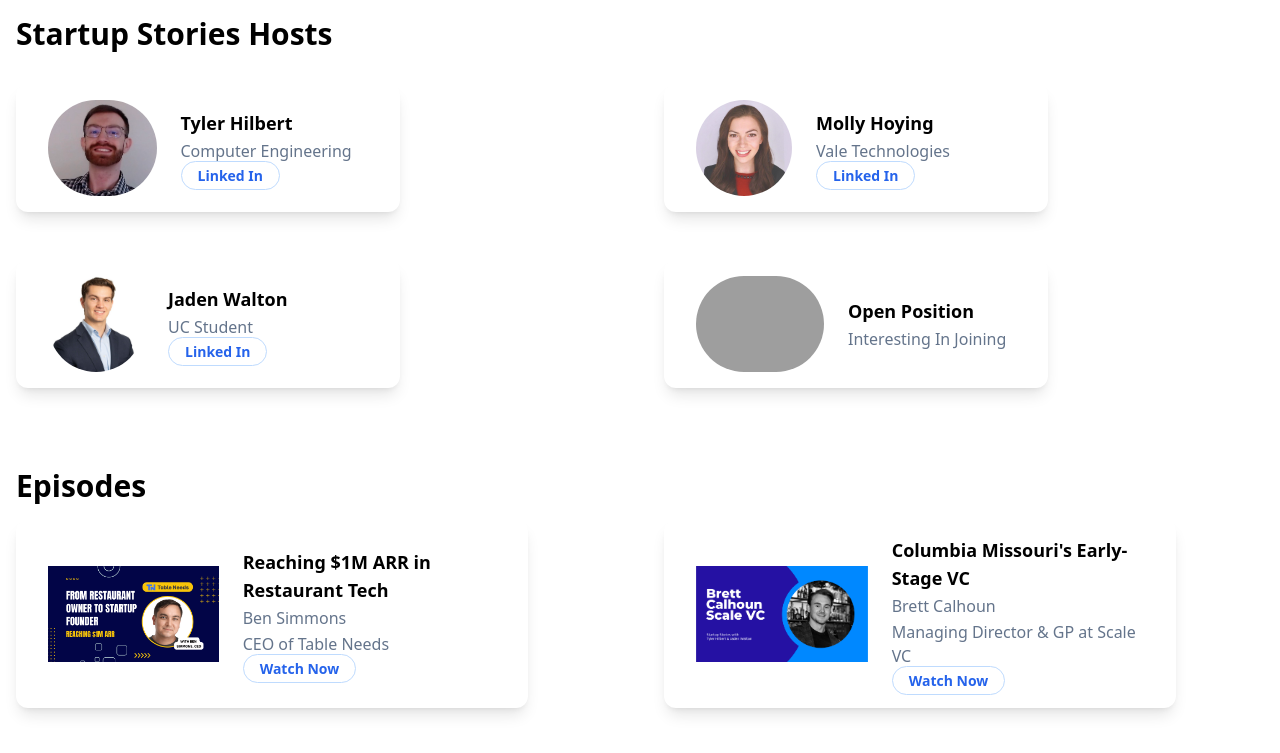
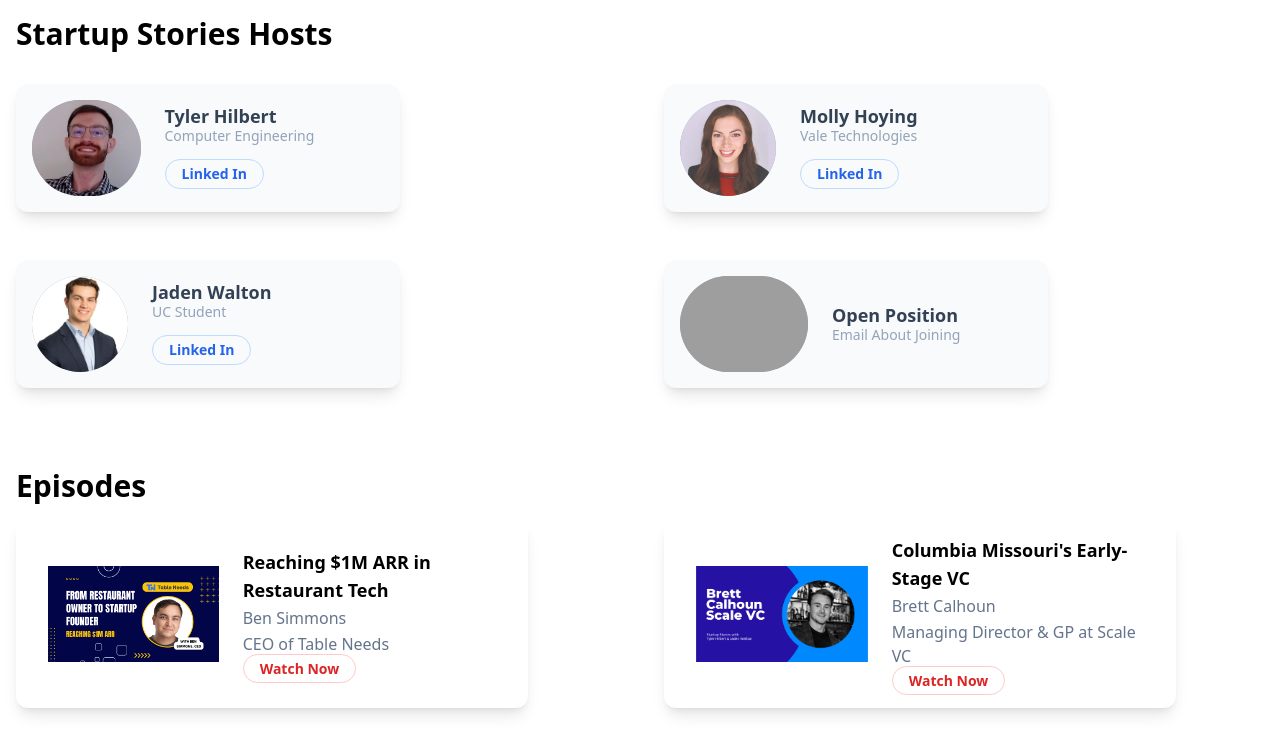
Before and after one commit to Tyler-Hilbert/StartupStories, a website: page src/index.html in a window 1280 px wide. Shown: the top 753 px of the page. Drawn offline with Linux system fonts and the light colour scheme; grey boxes are pictures that could not be loaded.

Commit message:
Updated CSS, card and watch now red

```diff
--- a/src/index.html
+++ b/src/index.html
@@ -12,65 +12,64 @@
 
     <div class="grid lg:grid-cols-2 md:grid-cols-1 sm:grid-cols-1 gap-4">
 
-      <div class="py-8 px-8 max-w-sm bg-white rounded-xl shadow-lg space-y-2 sm:py-4 sm:flex sm:items-center sm:space-y-0 sm:space-x-6 m-4">
-          <img class="block mx-auto h-24 rounded-full sm:mx-0 sm:shrink-0" src="../imgs/TylerHilbert.jpg" alt="Tyler Hilbert Computer Engineering" />
-          <div class="text-center space-y-2 sm:text-left">
-              <div class="space-y-0.5">
-              <p class="text-lg text-black font-semibold">
+      <div class="bg-slate-50 py-8 px-4 max-w-sm rounded-xl shadow-lg space-y-2 sm:py-4 sm:flex sm:items-center sm:space-y-0 sm:space-x-6 m-4">
+        <img class="block mx-auto h-24 rounded-full sm:mx-0 sm:shrink-0 bg-slate-400" src="../imgs/TylerHilbert.jpg" alt="Tyler Hilbert Computer Engineering" />
+        <div class="text-center sm:text-left">
+          <div class="flex flex-col gap-y-1">
+            <p class=" text-slate-700 font-semibold text-lg leading-none">
               Tyler Hilbert
             </p>
-              <p class="text-slate-500 font-medium">
+            <p class="text-slate-400 font-medium text-sm leading-none">
               Computer Engineering
             </p>
-              <a href="https://www.linkedin.com/in/tyler-hilbert/" class="px-4 py-1 text-sm text-blue-600 font-semibold rounded-full border border-blue-200 hover:text-white hover:bg-blue-600 hover:border-transparent focus:outline-none focus:ring-2 focus:ring-blue-600 focus:ring-offset-2">Linked In</a>
+            <a href="https://www.linkedin.com/in/tyler-hilbert/" class="mt-3 px-4 py-1 mx-auto sm:ml-0 max-w-max text-sm text-blue-600 font-semibold rounded-full border border-blue-200 hover:text-white hover:bg-blue-600 hover:border-transparent focus:outline-none focus:ring-2 focus:ring-blue-600 focus:ring-offset-2">Linked In</a>
           </div>
         </div>
       </div>
 
-      <div class="py-8 px-8 max-w-sm bg-white rounded-xl shadow-lg space-y-2 sm:py-4 sm:flex sm:items-center sm:space-y-0 sm:space-x-6 m-4">
-          <img class="block mx-auto h-24 rounded-full sm:mx-0 sm:shrink-0" src="../imgs/MollyHoying.jpeg" alt="Molly Hoying Vale Technologies" />
-          <div class="text-center space-y-2 sm:text-left">
-              <div class="space-y-0.5">
-              <p class="text-lg text-black font-semibold">
+      <div class="bg-slate-50 py-8 px-4 max-w-sm rounded-xl shadow-lg space-y-2 sm:py-4 sm:flex sm:items-center sm:space-y-0 sm:space-x-6 m-4">
+        <img class="block mx-auto h-24 rounded-full sm:mx-0 sm:shrink-0 bg-slate-400" src="../imgs/MollyHoying.jpeg" alt="Molly Hoying Vale Technologies" />
+        <div class="text-center sm:text-left">
+          <div class="flex flex-col gap-y-1">
+            <p class=" text-slate-700 font-semibold text-lg leading-none">
               Molly Hoying
             </p>
-              <p class="text-slate-500 font-medium">
+            <p class="text-slate-400 font-medium text-sm leading-none">
               Vale Technologies
             </p>
-              <a href="https://www.linkedin.com/in/molly-hoying/" class="px-4 py-1 text-sm text-blue-600 font-semibold rounded-full border border-blue-200 hover:text-white hover:bg-blue-600 hover:border-transparent focus:outline-none focus:ring-2 focus:ring-blue-600 focus:ring-offset-2">Linked In</a>
+            <a href="https://www.linkedin.com/in/molly-hoying/" class="mt-3 px-4 py-1 mx-auto sm:ml-0 max-w-max text-sm text-blue-600 font-semibold rounded-full border border-blue-200 hover:text-white hover:bg-blue-600 hover:border-transparent focus:outline-none focus:ring-2 focus:ring-blue-600 focus:ring-offset-2">Linked In</a>
           </div>
         </div>
       </div>
 
-      <div class="py-8 px-8 max-w-sm bg-white rounded-xl shadow-lg space-y-2 sm:py-4 sm:flex sm:items-center sm:space-y-0 sm:space-x-6 m-4">
-          <img class="block mx-auto h-24 rounded-full sm:mx-0 sm:shrink-0" src="../imgs/JadenWalton.jpeg" alt="Jaden Walton UC Student" />
-          <div class="text-center space-y-2 sm:text-left">
-            <div class="space-y-0.5">
-              <p class="text-lg text-black font-semibold">
+      <div class="bg-slate-50 py-8 px-4 max-w-sm rounded-xl shadow-lg space-y-2 sm:py-4 sm:flex sm:items-center sm:space-y-0 sm:space-x-6 m-4">
+        <img class="block mx-auto h-24 rounded-full sm:mx-0 sm:shrink-0 bg-slate-400" src="../imgs/JadenWalton.jpeg" alt="Jaden Walton UC Student" />
+        <div class="text-center sm:text-left">
+          <div class="flex flex-col gap-y-1">
+            <p class=" text-slate-700 font-semibold text-lg leading-none">
               Jaden Walton
             </p>
-              <p class="text-slate-500 font-medium">
+            <p class="text-slate-400 font-medium text-sm leading-none">
               UC Student
             </p>
-              <a href="https://www.linkedin.com/in/jaden-walton/" class="px-4 py-1 text-sm text-blue-600 font-semibold rounded-full border border-blue-200 hover:text-white hover:bg-blue-600 hover:border-transparent focus:outline-none focus:ring-2 focus:ring-blue-600 focus:ring-offset-2">Linked In</a>
+            <a href="https://www.linkedin.com/in/jaden-walton/" class="mt-3 px-4 py-1 mx-auto sm:ml-0 max-w-max text-sm text-blue-600 font-semibold rounded-full border border-blue-200 hover:text-white hover:bg-blue-600 hover:border-transparent focus:outline-none focus:ring-2 focus:ring-blue-600 focus:ring-offset-2">Linked In</a>
           </div>
         </div>
       </div>
 
-      <div class="py-8 px-8 max-w-sm bg-white rounded-xl shadow-lg space-y-2 sm:py-4 sm:flex sm:items-center sm:space-y-0 sm:space-x-6 m-4">
-        <img class="block mx-auto h-24 rounded-full sm:mx-0 sm:shrink-0" src="../imgs/Questions.png" alt="Open position for podcast" />
-        <div class="text-center space-y-2 sm:text-left">
-          <div class="space-y-0.5">
-            <p class="text-lg text-black font-semibold">
+      <div class="bg-slate-50 py-8 px-4 max-w-sm rounded-xl shadow-lg space-y-2 sm:py-4 sm:flex sm:items-center sm:space-y-0 sm:space-x-6 m-4">
+        <img class="block mx-auto h-24 rounded-full sm:mx-0 sm:shrink-0 bg-slate-400" src="../imgs/Questions.png" alt="Open position for podcast" />
+        <div class="text-center sm:text-left">
+          <div class="flex flex-col gap-y-1">
+            <p class=" text-slate-700 font-semibold text-lg leading-none">
               Open Position
             </p>
-            <p class="text-slate-500 font-medium">
-              Interesting In Joining
+            <p class="text-slate-400 font-medium text-sm leading-none">
+              Email About Joining
             </p>
           </div>
         </div>
       </div>
-
     </div>
 
     <h1 class="text-3xl font-bold m-4 pt-12 pb-0 mb-0">
@@ -90,7 +89,7 @@
               <p class="text-slate-500 font-medium">
                   CEO of Table Needs
               </p>
-              <a href="https://www.youtube.com/watch?v=ypMALmW8J4U" class="px-4 py-1 text-sm text-blue-600 font-semibold rounded-full border border-blue-200 hover:text-white hover:bg-blue-600 hover:border-transparent focus:outline-none focus:ring-2 focus:ring-blue-600 focus:ring-offset-2">Watch Now</a>
+              <a href="https://www.youtube.com/watch?v=ypMALmW8J4U" class="px-4 py-1 text-sm text-red-600 font-semibold rounded-full border border-red-200 hover:text-white hover:bg-red-600 hover:border-transparent focus:outline-none focus:ring-2 focus:ring-red-600 focus:ring-offset-2">Watch Now</a>
             </div>
           </div>
       </div>
@@ -108,7 +107,7 @@
               <p class="text-slate-500 font-medium">
                   Managing Director & GP at Scale VC
               </p>
-              <a href="https://www.youtube.com/watch?v=7ueSW7kutLQ" class="px-4 py-1 text-sm text-blue-600 font-semibold rounded-full border border-blue-200 hover:text-white hover:bg-blue-600 hover:border-transparent focus:outline-none focus:ring-2 focus:ring-blue-600 focus:ring-offset-2">Watch Now</a>
+              <a href="https://www.youtube.com/watch?v=7ueSW7kutLQ" class="px-4 py-1 text-sm text-red-600 font-semibold rounded-full border border-red-200 hover:text-white hover:bg-red-600 hover:border-transparent focus:outline-none focus:ring-2 focus:ring-red-600 focus:ring-offset-2">Watch Now</a>
             </div>
           </div>
       </div>
@@ -126,7 +125,7 @@
               <p class="text-slate-500 font-medium">
                   Co-Founder of GoCharlie.AI
               </p>
-              <a href="https://www.youtube.com/watch?v=rz0o8eaY_Q8" class="px-4 py-1 text-sm text-blue-600 font-semibold rounded-full border border-blue-200 hover:text-white hover:bg-blue-600 hover:border-transparent focus:outline-none focus:ring-2 focus:ring-blue-600 focus:ring-offset-2">Watch Now</a>
+              <a href="https://www.youtube.com/watch?v=rz0o8eaY_Q8" class="px-4 py-1 text-sm text-red-600 font-semibold rounded-full border border-red-200 hover:text-white hover:bg-red-600 hover:border-transparent focus:outline-none focus:ring-2 focus:ring-red-600 focus:ring-offset-2">Watch Now</a>
             </div>
           </div>
       </div>
@@ -144,7 +143,7 @@
             <p class="text-slate-500 font-medium">
               CEO of Aviatra Accelerator and That's So Sweet
             </p>
-            <a href="https://www.youtube.com/watch?v=GZAPXgDxTUA" class="px-4 py-1 text-sm text-blue-600 font-semibold rounded-full border border-blue-200 hover:text-white hover:bg-blue-600 hover:border-transparent focus:outline-none focus:ring-2 focus:ring-blue-600 focus:ring-offset-2">Watch Now</a>
+            <a href="https://www.youtube.com/watch?v=GZAPXgDxTUA" class="px-4 py-1 text-sm text-red-600 font-semibold rounded-full border border-red-200 hover:text-white hover:bg-red-600 hover:border-transparent focus:outline-none focus:ring-2 focus:ring-red-600 focus:ring-offset-2">Watch Now</a>
           </div>
         </div>
       </div>
@@ -162,7 +161,7 @@
             <p class="text-slate-500 font-medium">
               CEO of Cubee
             </p>
-            <a href="https://www.youtube.com/watch?v=DC8svBViCFk" class="px-4 py-1 text-sm text-blue-600 font-semibold rounded-full border border-blue-200 hover:text-white hover:bg-blue-600 hover:border-transparent focus:outline-none focus:ring-2 focus:ring-blue-600 focus:ring-offset-2">Watch Now</a>
+            <a href="https://www.youtube.com/watch?v=DC8svBViCFk" class="px-4 py-1 text-sm text-red-600 font-semibold rounded-full border border-red-200 hover:text-white hover:bg-red-600 hover:border-transparent focus:outline-none focus:ring-2 focus:ring-red-600 focus:ring-offset-2">Watch Now</a>
           </div>
         </div>
       </div>
@@ -180,7 +179,7 @@
             <p class="text-slate-500 font-medium">
               Owner of Ambassador Travel
             </p>
-            <a href="https://www.youtube.com/watch?v=V6wi0q7EYsc" class="px-4 py-1 text-sm text-blue-600 font-semibold rounded-full border border-blue-200 hover:text-white hover:bg-blue-600 hover:border-transparent focus:outline-none focus:ring-2 focus:ring-blue-600 focus:ring-offset-2">Watch Now</a>
+            <a href="https://www.youtube.com/watch?v=V6wi0q7EYsc" class="px-4 py-1 text-sm text-red-600 font-semibold rounded-full border border-red-200 hover:text-white hover:bg-red-600 hover:border-transparent focus:outline-none focus:ring-2 focus:ring-red-600 focus:ring-offset-2">Watch Now</a>
           </div>
         </div>
       </div>
@@ -198,7 +197,7 @@
             <p class="text-slate-500 font-medium">
               CEO of Planetoid Mines
             </p>
-            <a href="https://www.youtube.com/watch?v=mMtmbXH6bIg" class="px-4 py-1 text-sm text-blue-600 font-semibold rounded-full border border-blue-200 hover:text-white hover:bg-blue-600 hover:border-transparent focus:outline-none focus:ring-2 focus:ring-blue-600 focus:ring-offset-2">Watch Now</a>
+            <a href="https://www.youtube.com/watch?v=mMtmbXH6bIg" class="px-4 py-1 text-sm text-red-600 font-semibold rounded-full border border-red-200 hover:text-white hover:bg-red-600 hover:border-transparent focus:outline-none focus:ring-2 focus:ring-red-600 focus:ring-offset-2">Watch Now</a>
           </div>
         </div>
       </div>
@@ -216,7 +215,7 @@
             <p class="text-slate-500 font-medium">
               CEO of necoTECH
             </p>
-            <a href="https://www.youtube.com/watch?v=YyIJFaO7j8E" class="px-4 py-1 text-sm text-blue-600 font-semibold rounded-full border border-blue-200 hover:text-white hover:bg-blue-600 hover:border-transparent focus:outline-none focus:ring-2 focus:ring-blue-600 focus:ring-offset-2">Watch Now</a>
+            <a href="https://www.youtube.com/watch?v=YyIJFaO7j8E" class="px-4 py-1 text-sm text-red-600 font-semibold rounded-full border border-red-200 hover:text-white hover:bg-red-600 hover:border-transparent focus:outline-none focus:ring-2 focus:ring-red-600 focus:ring-offset-2">Watch Now</a>
           </div>
         </div>
       </div>
@@ -234,7 +233,7 @@
             <p class="text-slate-500 font-medium">
               CEO of Clean Earth Rovers
             </p>
-            <a href="https://www.youtube.com/watch?v=r_R4bKYNk7w" class="px-4 py-1 text-sm text-blue-600 font-semibold rounded-full border border-blue-200 hover:text-white hover:bg-blue-600 hover:border-transparent focus:outline-none focus:ring-2 focus:ring-blue-600 focus:ring-offset-2">Watch Now</a>
+            <a href="https://www.youtube.com/watch?v=r_R4bKYNk7w" class="px-4 py-1 text-sm text-red-600 font-semibold rounded-full border border-red-200 hover:text-white hover:bg-red-600 hover:border-transparent focus:outline-none focus:ring-2 focus:ring-red-600 focus:ring-offset-2">Watch Now</a>
           </div>
         </div>
       </div>
```
Also changed, not shown: dist/output.css. Lines whose indentation alone changed are shown as unchanged.
